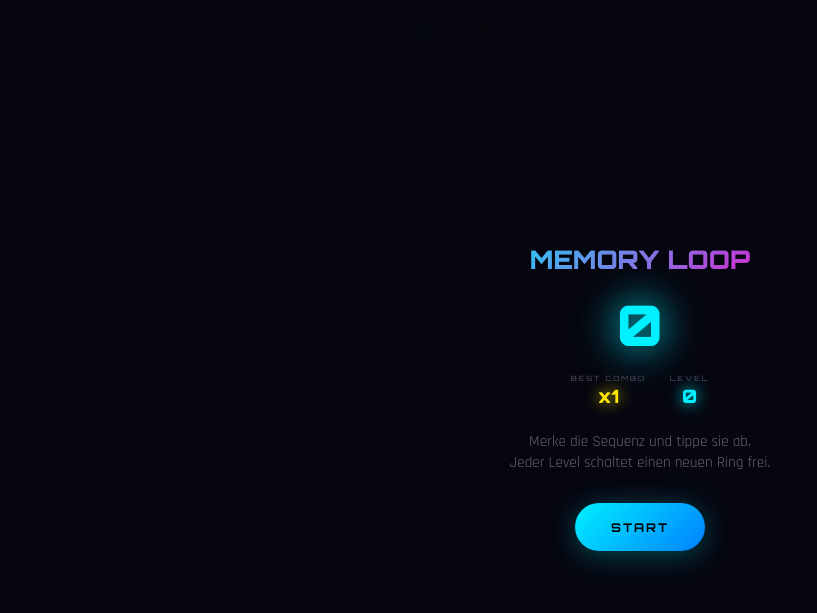
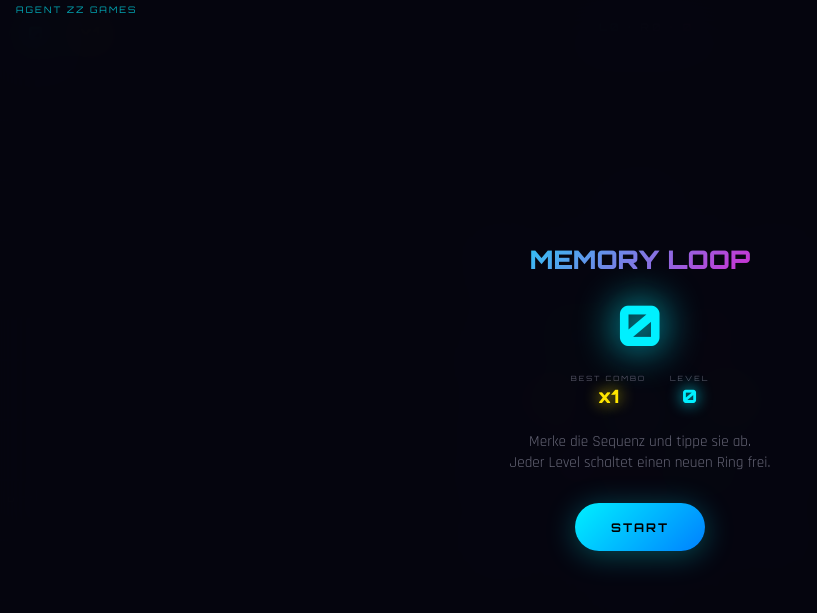
Before and after one commit to agentzz1/memory-loop, a plain HTML site: page index.html in a window 1280 px wide. Shown: the whole page, without its empty margins (0-817 px from the left). Drawn offline with Linux system fonts and the light colour scheme.

Commit message:
Fix brand CSS: z-index 101 above overlay, 9px font, 70% opacity

```diff
--- a/index.html
+++ b/index.html
@@ -80,11 +80,16 @@
   .hud-left, .hud-right { display: flex; gap: 14px; align-items: center; }
 
   .hud-brand {
+    position: fixed;
+    top: calc(var(--sat) + 4px);
+    left: 16px;
+    z-index: 101;
     font-family: 'Orbitron', sans-serif;
-    font-size: 0.42rem;
+    font-size: 9px;
     letter-spacing: 2px;
-    color: rgba(0,240,255,0.45);
+    color: rgba(0,240,255,0.7);
     white-space: nowrap;
+    pointer-events: none;
   }
 
   .stat { text-align: center; }
@@ -488,8 +493,8 @@
 <canvas id="bgCanvas"></canvas>
 
 <!-- HUD -->
+<div class="hud-brand">AGENT ZZ GAMES</div>
 <div class="hud">
-  <div class="hud-brand">AGENT ZZ GAMES</div>
   <div class="hud-left">
     <div class="stat">
       <div class="stat-label">Score</div>
```
